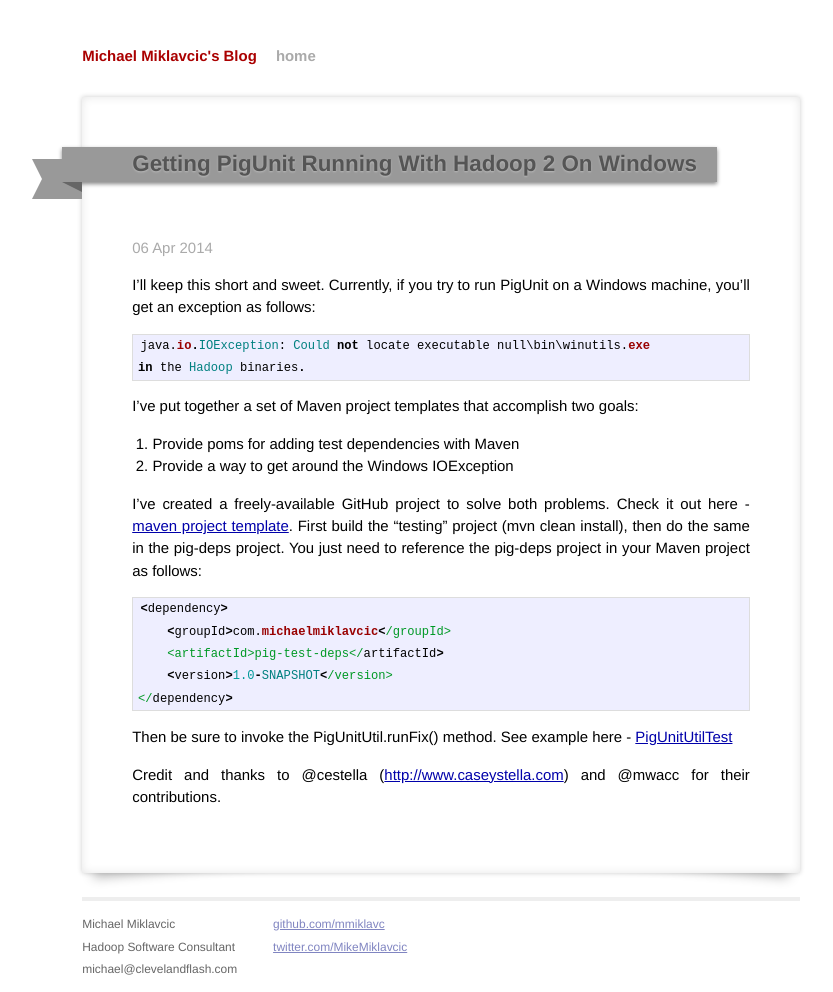
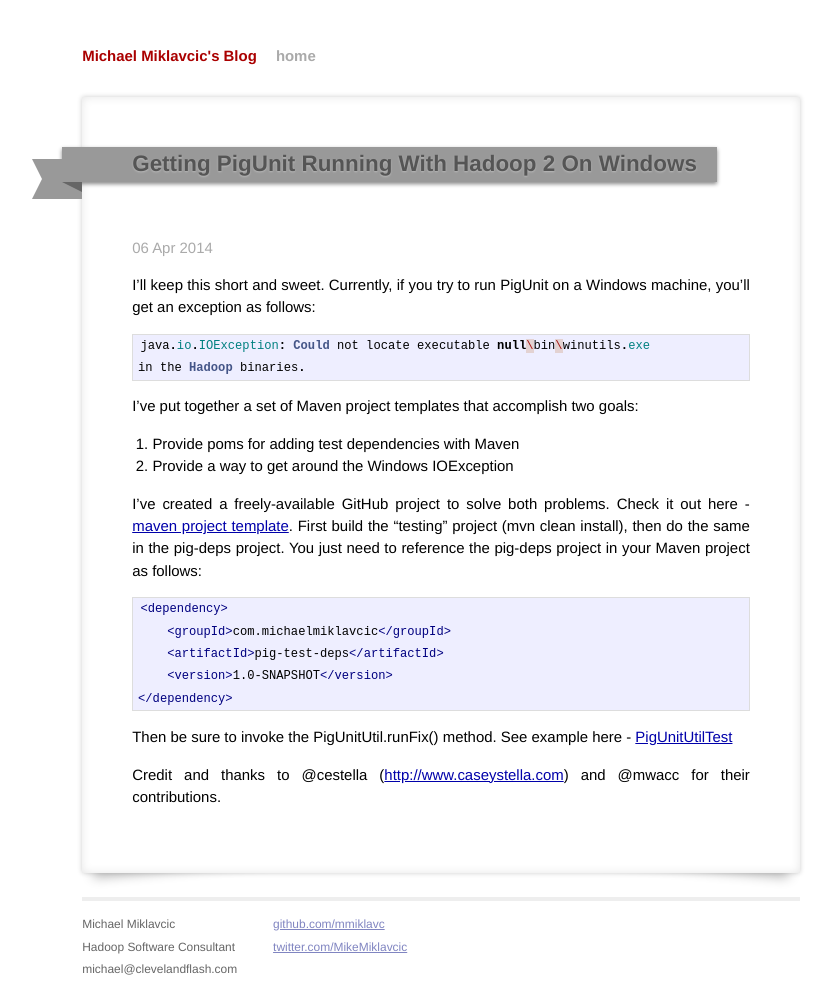
Before and after one commit to mmiklavc/mmiklavc.github.io, a Jekyll site: the page built from _posts/2014-04-06-pigunit-on-hadoop2.markdown, in a window 1280 px wide. Shown: the whole page, without its empty margins (199-1032 px from the left). Built offline with Jekyll 4.4.1, drawn with Linux system fonts in a browser that asks for light colours; Markdown is read by kramdown in place of the engine named in the settings.

Commit message:
change syntax highlighting

```diff
--- a/_posts/2014-04-06-pigunit-on-hadoop2.markdown
+++ b/_posts/2014-04-06-pigunit-on-hadoop2.markdown
@@ -6,7 +6,7 @@ categories: hadoop pig pigunit testing
 ---
 
 I'll keep this short and sweet. Currently, if you try to run PigUnit on a Windows machine, you'll get an exception as follows:
-{% highlight ruby %}
+{% highlight java %}
 java.io.IOException: Could not locate executable null\bin\winutils.exe
 in the Hadoop binaries.
 {% endhighlight %}
@@ -16,7 +16,7 @@ I've put together a set of Maven project templates that accomplish two goals:
 2. Provide a way to get around the Windows IOException
 
 I've created a freely-available GitHub project to solve both problems. Check it out here - [maven project template](https://github.com/mmiklavc/maven-project-templates). First build the "testing" project (mvn clean install), then do the same in the pig-deps project. You just need to reference the pig-deps project in your Maven project as follows:
-{% highlight ruby %}
+{% highlight xml %}
 <dependency>
     <groupId>com.michaelmiklavcic</groupId>
     <artifactId>pig-test-deps</artifactId>
--- a/_posts/2014-04-08-falcon-replication-bandwidth.markdown
+++ b/_posts/2014-04-08-falcon-replication-bandwidth.markdown
@@ -9,7 +9,7 @@ I'm happy to announce another contribution to the Apache Falcon project. A previ
 
 [FALCON-391](https://issues.apache.org/jira/browse/FALCON-391)
 
-{% highlight ruby %}
+{% highlight bash %}
 <properties>
     ...
     <property name="maxMaps" value="8"/> <!-- max mappers used during replication -->
```
